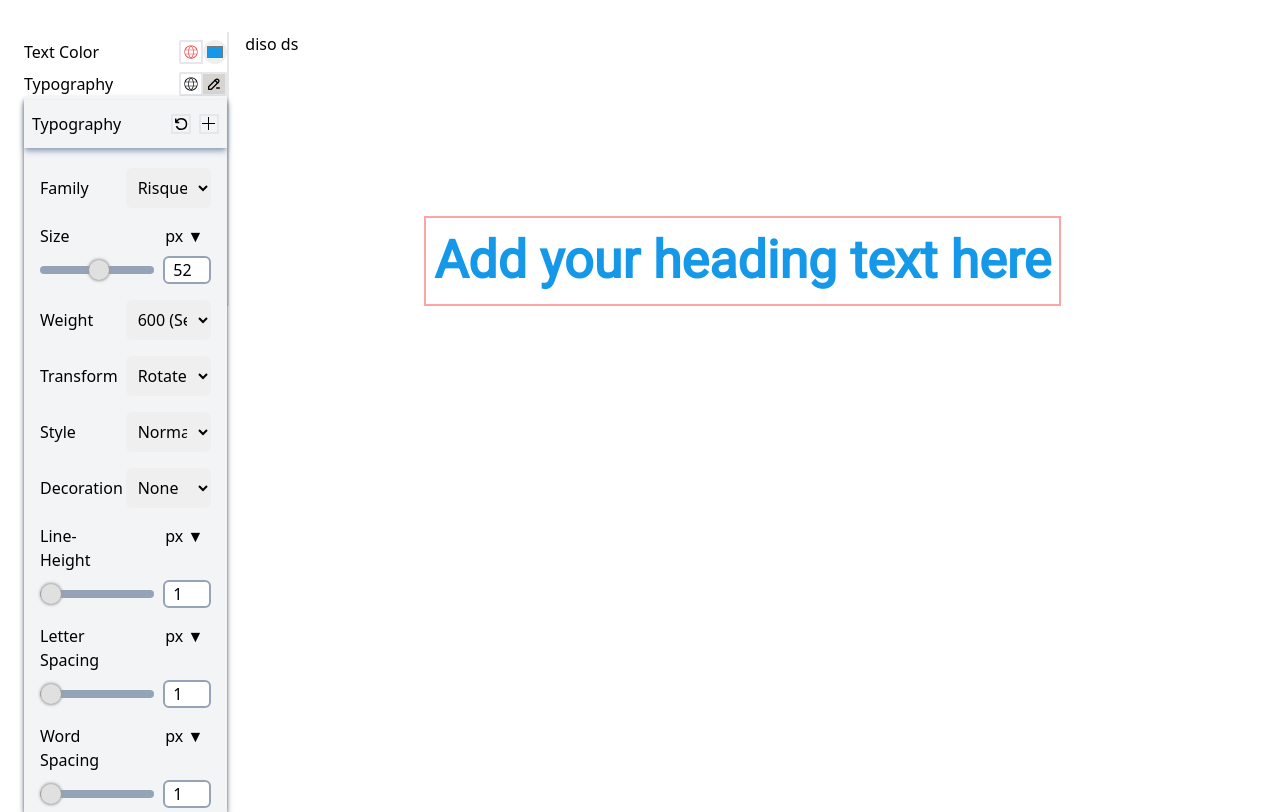
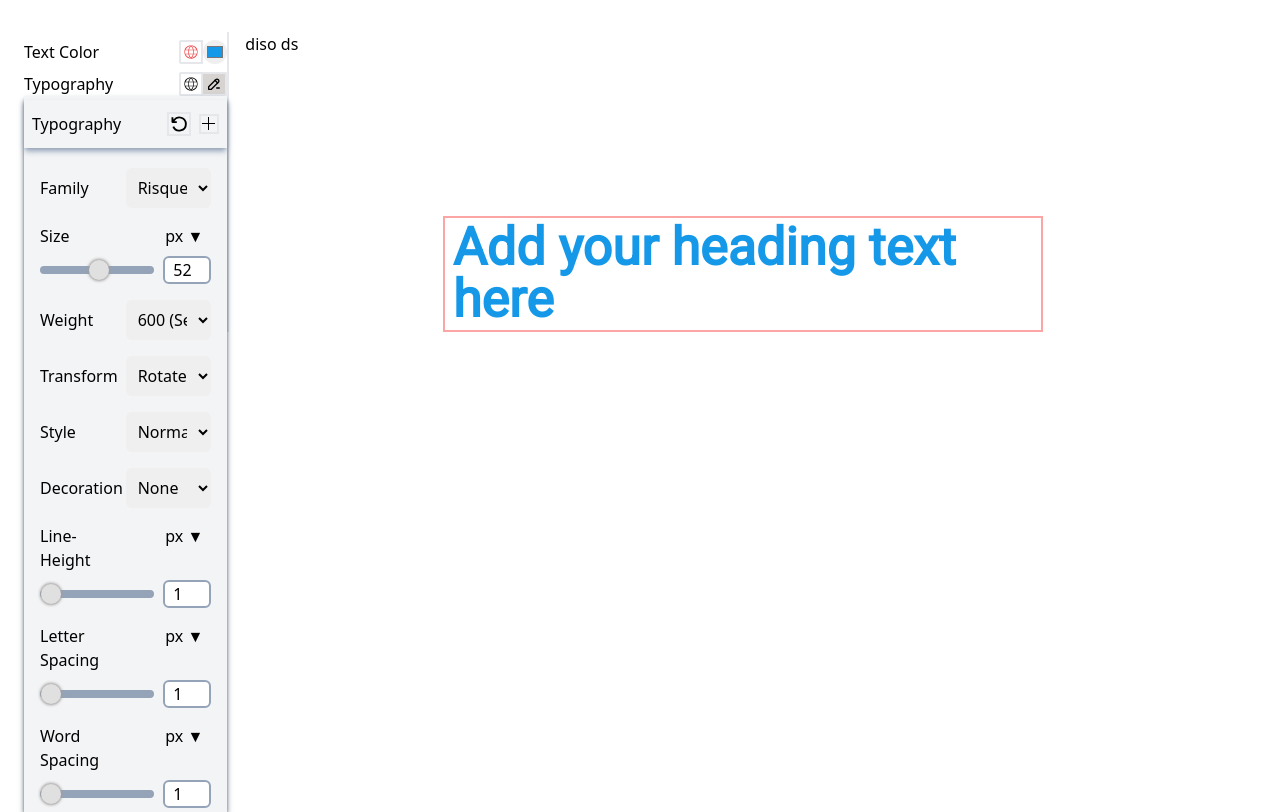
Before and after one commit to abukawsar45/dynamic-ui-style, a React (Vite) app: page / in a window 1280 px wide. Both pictures are taken after a click on the button 203 px from the left and 84 px from the top of the page. Built offline with nearby package versions, Linux system fonts and the light colour scheme; some icons are missing; a web font is replaced by a local one.

Commit message:
reset button dynamic part complete

```diff
--- a/src/App.jsx
+++ b/src/App.jsx
@@ -15,14 +15,16 @@ function App() {
     fontFamily: 'roboto',
     fontSize: 52,
     fontWeight: 600,
-    // lineHeight:1
-    // width: 600,
+    lineHeight:1,
+    width: 600,
 
   });
   const [isModalOpen, setIsModalOpen] = useState(false);
 
   console.log(myStyleStore);
-
+  const handleResetStyle = () => {
+    setMyStyleStore({})
+  }
 
   return (
     <div className='px-2 md:px-4 lg:px-6 my-8'>
@@ -77,8 +79,11 @@ function App() {
                         <div className='flex justify-between shadow-md shadow-slate-400 px-2 py-3 mt-1'>
                           <p className=''>Typography</p>
                           <div className='flex items-center gap-2'>
-                            <button>
-                              <VscDebugRestart className='border-2 text-xl ' />
+                            <button
+                              onClick={() => handleResetStyle()}
+                              className='border-2 hover:text-stone-950 '
+                            >
+                              <VscDebugRestart className=' text-xl hover:font-bold hover:text-emerald-600 hover:bg-slate-200' />
                             </button>
                             <button>
                               <VscAdd className='border-2 text-xl' />{' '}
@@ -151,7 +156,7 @@ function App() {
                               <input
                                 className='w-8/12 text-size h-2 rounded-full bg-slate-400 text-sky-400'
                                 style={{ '--range-color': '#FF5733' }}
-                                value={parseFloat(myStyleStore?.fontSize || 16)}
+                                value={parseFloat(myStyleStore?.fontSize || 0)}
                                 onChange={(e) =>
                                   setMyStyleStore({
                                     ...myStyleStore,
```
